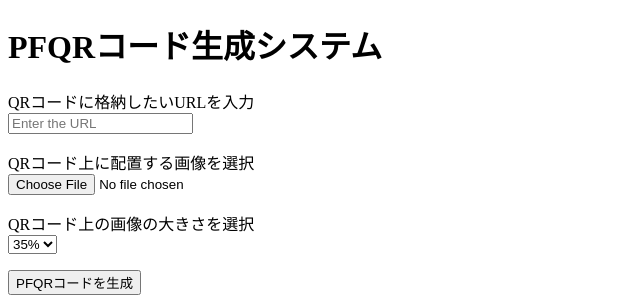
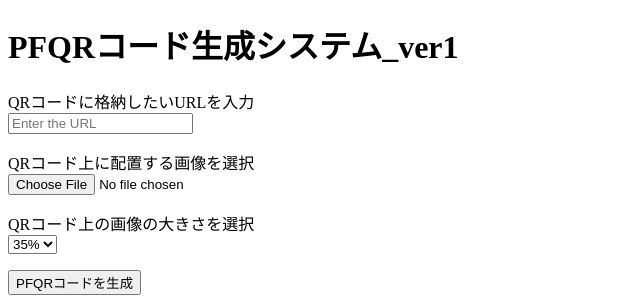
Before and after one commit to kskk-es3/PFQRcodeApp_ver1, a Flask app: page / in a window 1280 px wide. Shown: the top 300 px of the page, without its empty margins (0-640 px from the left). Run offline with Flask 3, Linux system fonts and the light colour scheme.

Commit message:
ver1用の表記に変更

```diff
--- a/app/templates/index.html
+++ b/app/templates/index.html
@@ -3,7 +3,7 @@
 <head>
     <meta charset="UTF-8">
     <meta name="viewport" content="width=device-width, initial-scale=1.0">
-    <title>PFQRcode生成システム</title>
+    <title>PFQRcode生成システム_ver1</title>
     <style>
         #loading {
             display: none;
@@ -23,7 +23,7 @@
 
 </head>
 <body>
-    <h1>PFQRコード生成システム</h1>
+    <h1>PFQRコード生成システム_ver1</h1>
 
     <div id="loading">処理中です...お待ちください。</div>
 
```
